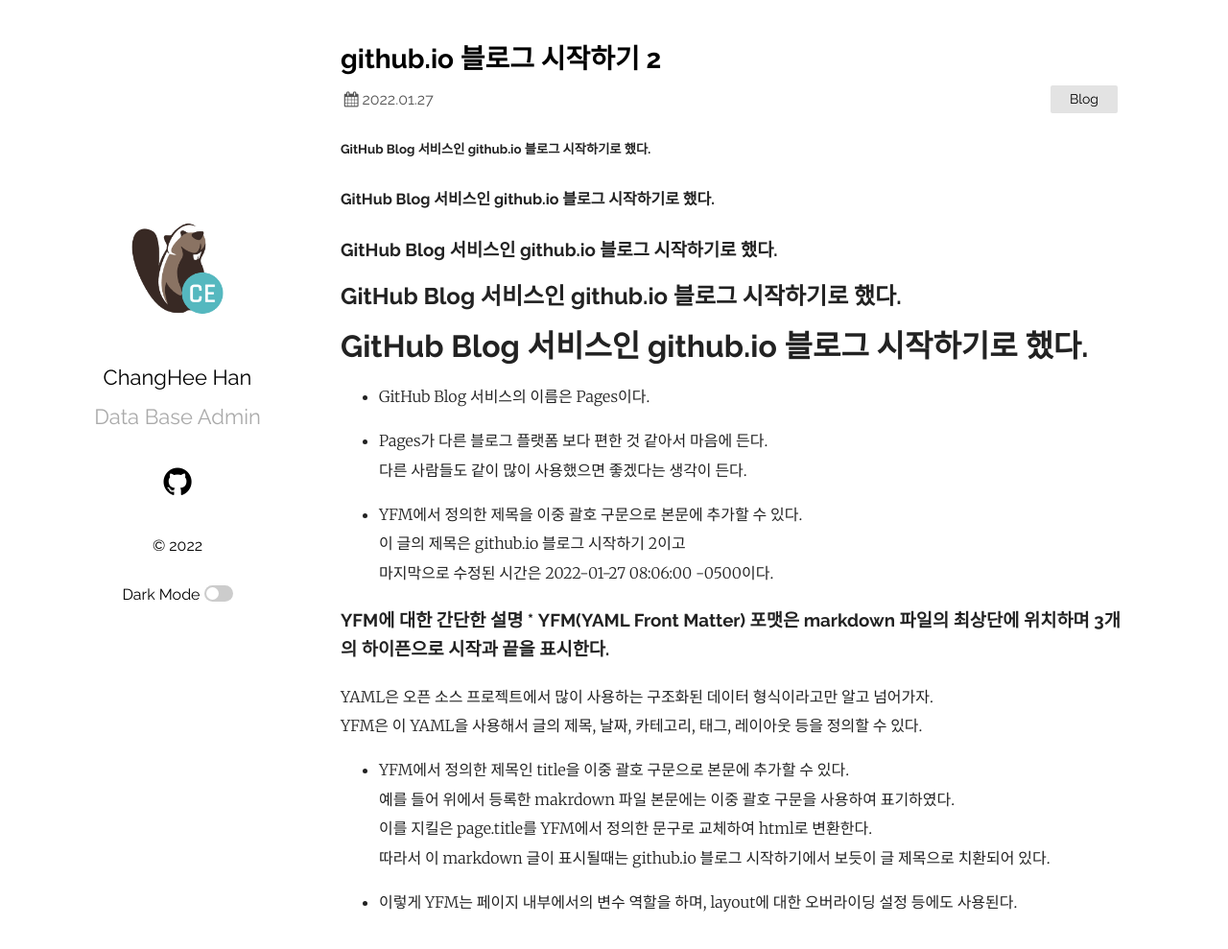
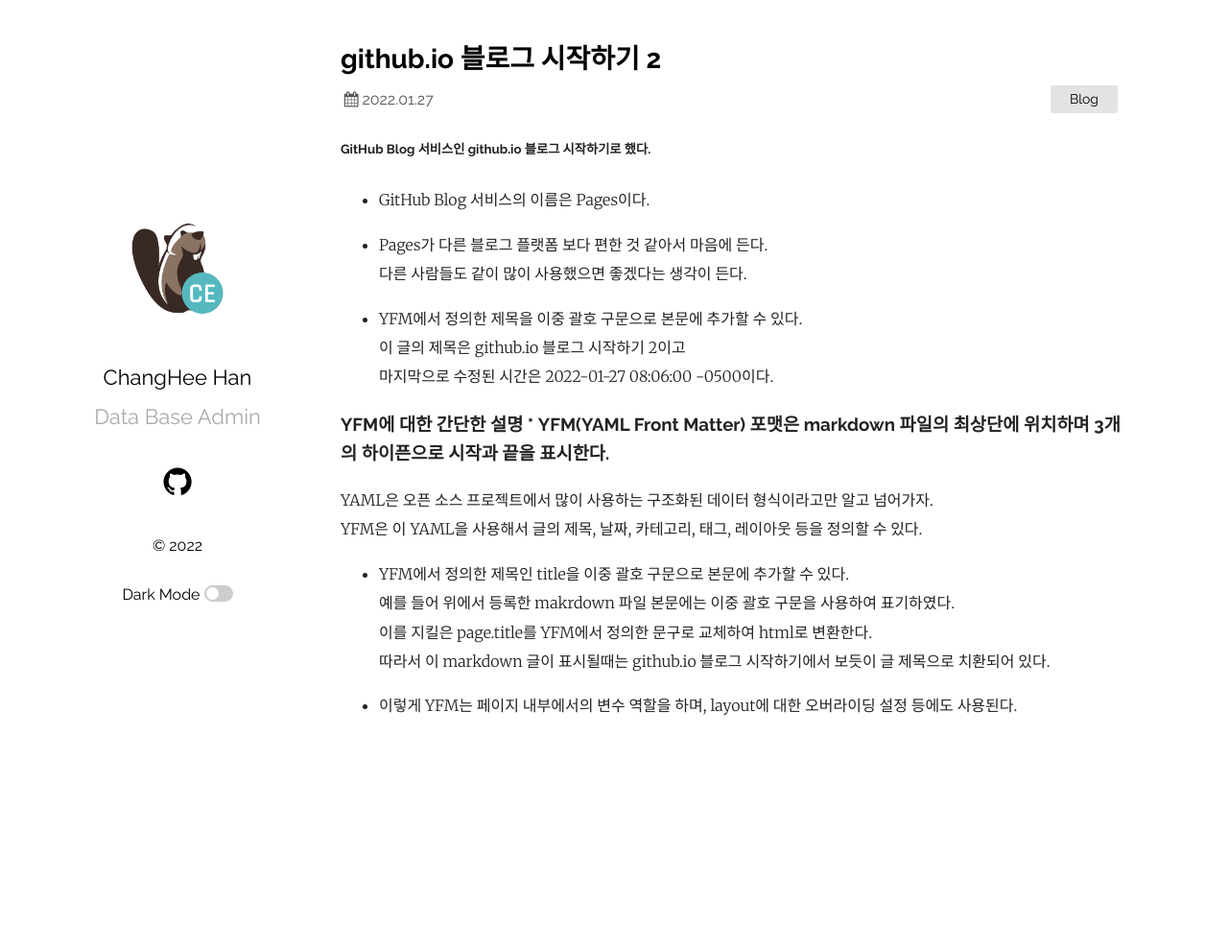
Before and after one commit to sfthch/sfthch, a Jekyll site: the page built from _posts/2022-01-27-02-blog-hch.md, in a window 1280 px wide and 1000 px high. Shown: the top 989 px of the window at 96% size. Built offline with Jekyll 4.4.1, drawn with Linux system fonts in a browser that asks for light colours; our own code applies the rules of GitHub Pages for plain Markdown files.

Commit message:
2202031056

```diff
--- a/_posts/2022-01-27-02-blog-hch.md
+++ b/_posts/2022-01-27-02-blog-hch.md
@@ -13,10 +13,6 @@ tags:
 ---
 
 ##### GitHub Blog 서비스인 github.io 블로그 시작하기로 했다.
-#### GitHub Blog 서비스인 github.io 블로그 시작하기로 했다.
-### GitHub Blog 서비스인 github.io 블로그 시작하기로 했다.
-## GitHub Blog 서비스인 github.io 블로그 시작하기로 했다.
-# GitHub Blog 서비스인 github.io 블로그 시작하기로 했다.
 * GitHub Blog 서비스의 이름은 Pages이다.
 
 * Pages가 다른 블로그 플랫폼 보다 편한 것 같아서 마음에 든다.
```
